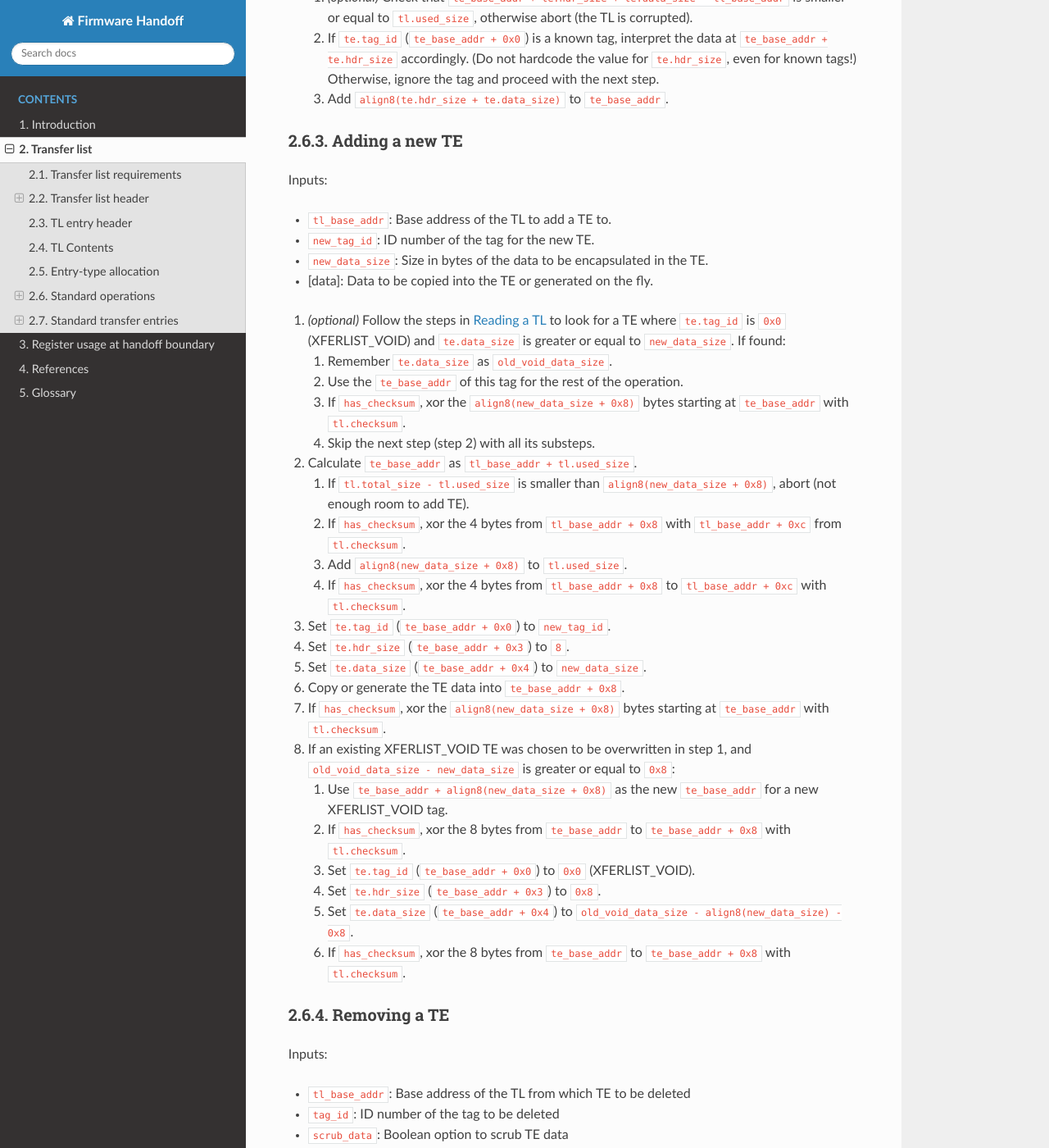
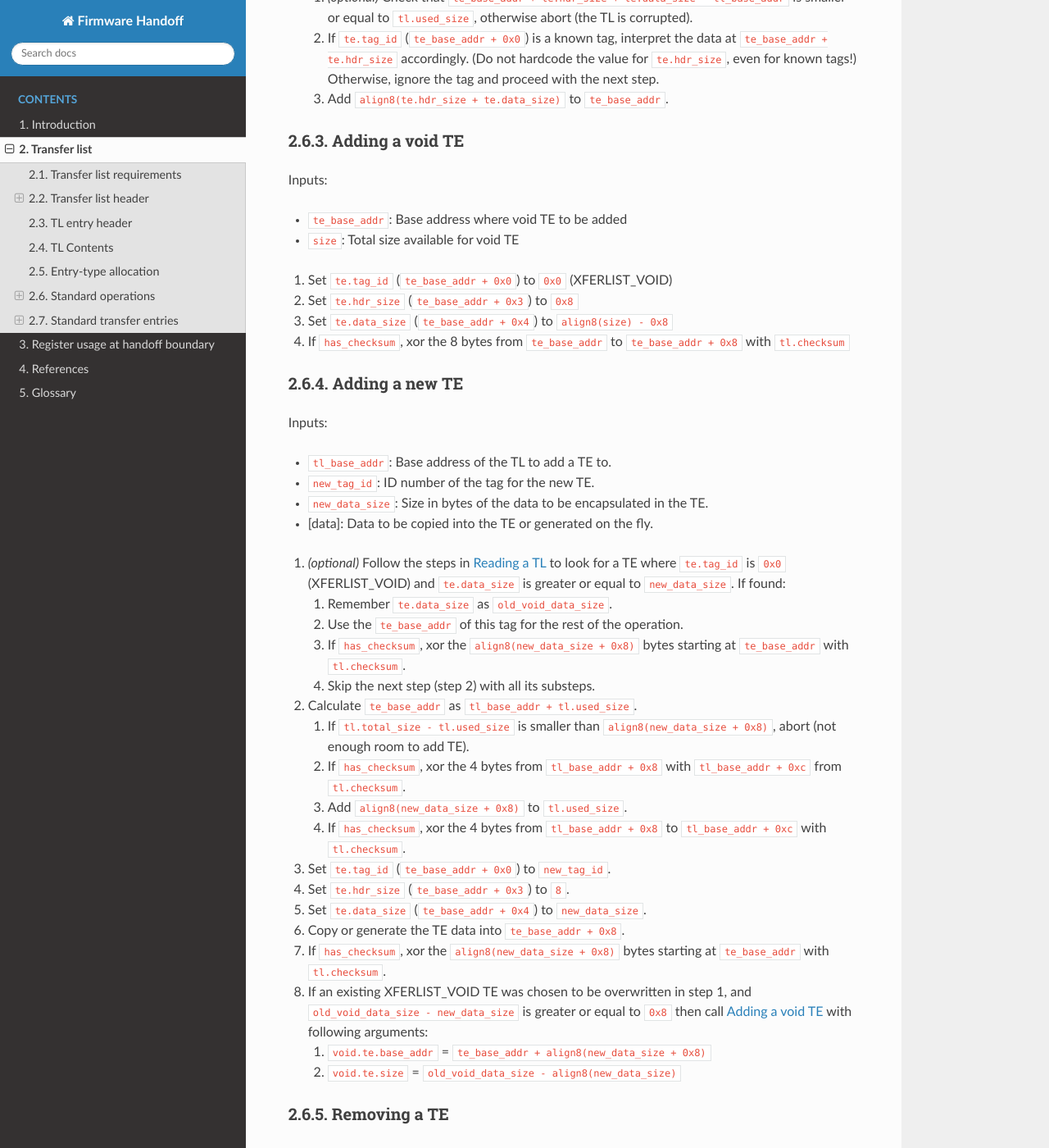
Before and after one commit to FirmwareHandoff/firmware_handoff, a Sphinx documentation site: the page built from source/transfer_list.rst, in a window 1280 px wide and 1400 px high, scrolled down 6171 px. Shown: the whole window at 82% size. Built offline with Sphinx 7.4.7 and the Read the Docs theme 3.1.0, drawn with Linux system fonts in a browser that asks for light colours; formulas are drawn with MathJax 3; some of the changed text lies outside the part shown.

Commit message:
Describe "Adding a Void TE" operation
Steps for adding a void TE was already described in creating a new TE
but this operation can be used at multiple places so introduce it as
stand alone operation so that it can be referenced elsewhere.

Signed-off-by: Manish Pandey <manish.pandey2@arm.com>

```diff
--- a/source/transfer_list.rst
+++ b/source/transfer_list.rst
@@ -343,6 +343,23 @@ Inputs:
 
    #. Add `align8(te.hdr_size + te.data_size)` to `te_base_addr`.
 
+
+Adding a void TE
+^^^^^^^^^^^^^^^^
+
+Inputs:
+
+- `te_base_addr`: Base address where void TE to be added
+- `size`: Total size available for void TE
+
+#. Set `te.tag_id` (`te_base_addr + 0x0`) to `0x0` (XFERLIST_VOID)
+
+#. Set `te.hdr_size` (`te_base_addr + 0x3`) to `0x8`
+
+#. Set `te.data_size` (`te_base_addr + 0x4`) to `align8(size) - 0x8`
+
+#. If `has_checksum`, xor the 8 bytes from `te_base_addr` to `te_base_addr + 0x8` with `tl.checksum`
+
 Adding a new TE
 ^^^^^^^^^^^^^^^
 
@@ -391,23 +408,12 @@ Inputs:
    `te_base_addr` with `tl.checksum`.
 
 #. If an existing XFERLIST_VOID TE was chosen to be overwritten in step 1, and
-   `old_void_data_size - new_data_size` is greater or equal to `0x8`:
+   `old_void_data_size - new_data_size` is greater or equal to `0x8` then call
+   `Adding a void TE`_ with following arguments:
 
-   #. Use `te_base_addr + align8(new_data_size + 0x8)` as the new `te_base_addr`
-      for a new XFERLIST_VOID tag.
+   #. `void.te.base_addr` = `te_base_addr + align8(new_data_size + 0x8)`
 
-   #. If `has_checksum`, xor the 8 bytes from `te_base_addr` to
-      `te_base_addr + 0x8` with `tl.checksum`.
-
-   #. Set `te.tag_id` (`te_base_addr + 0x0`) to `0x0` (XFERLIST_VOID).
-
-   #. Set `te.hdr_size` (`te_base_addr + 0x3`) to `0x8`.
-
-   #. Set `te.data_size` (`te_base_addr + 0x4`) to
-      `old_void_data_size - align8(new_data_size) - 0x8`.
-
-   #. If `has_checksum`, xor the 8 bytes from `te_base_addr` to
-      `te_base_addr + 0x8` with `tl.checksum`.
+   #. `void.te.size` =  `old_void_data_size - align8(new_data_size)`
 
 Removing a TE
 ^^^^^^^^^^^^^
```
